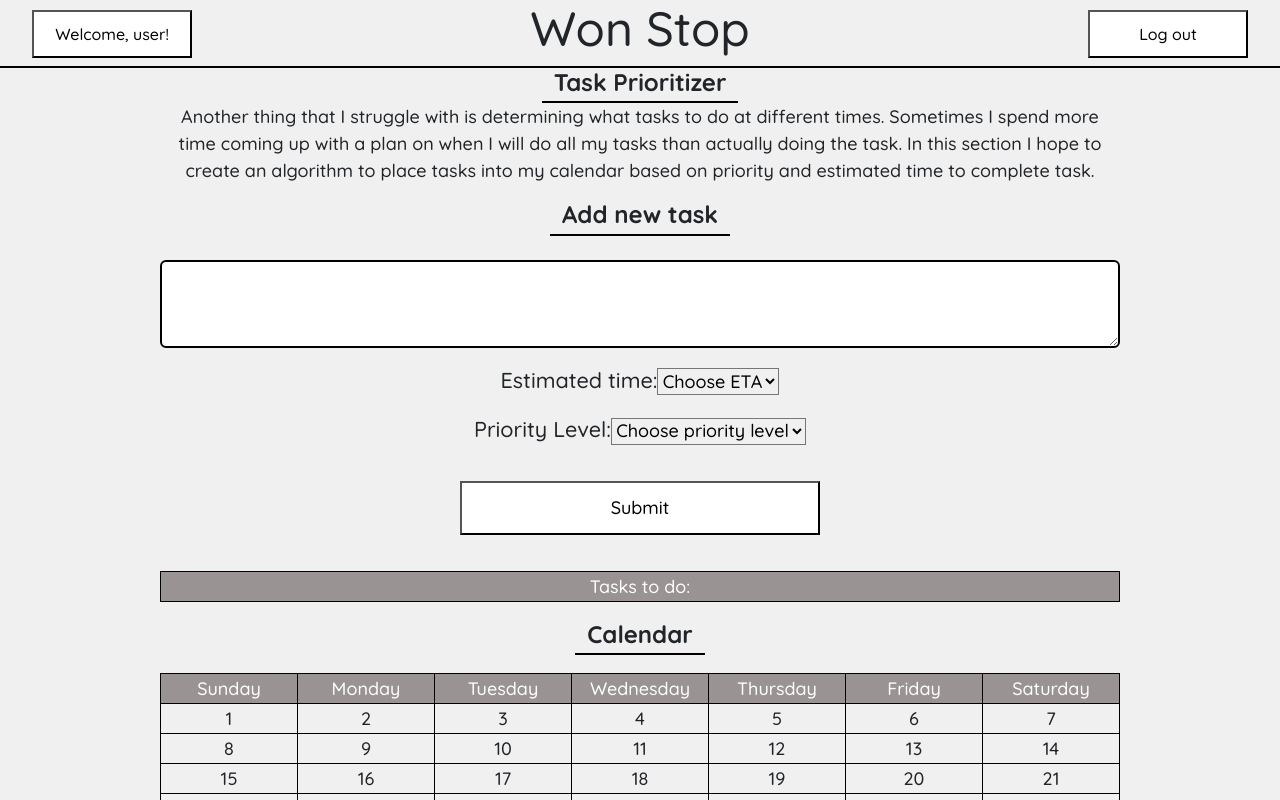
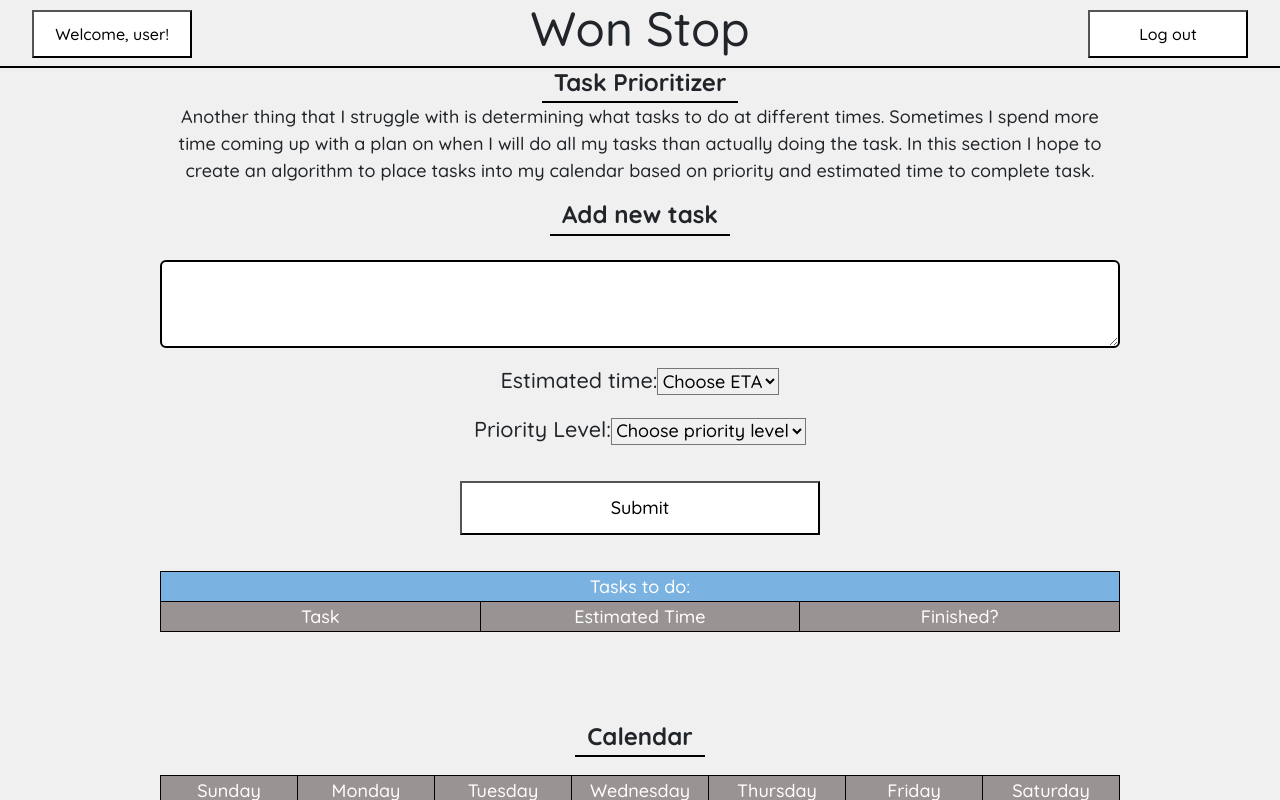
Before and after one commit to jhiatt19/startup, a React (Vite) app: page /ProductivityCalendar in a window 1280 px wide. Shown: the top 800 px of the page. Built offline with nearby package versions, Linux system fonts and the light colour scheme.

Commit message:
Set up for Productivity calendar. Getting an error

```diff
--- a/src/ProductivityCalendar/ProductivityCalendar.jsx
+++ b/src/ProductivityCalendar/ProductivityCalendar.jsx
@@ -1,8 +1,46 @@
-import React from 'react';
+import React, {useState, useRef, useEffect} from 'react';
 import './productivity.css';
 import 'bootstrap/dist/css/bootstrap.min.css';
 
 export function ProductivityCalendar() {
+    const [task,setTask] = useState('');
+    const [time, setTime] = useState('');
+    const [priority, setPriority] = useState('');
+    const timeRef = useRef(null);
+    const priorityRef = useRef(null);
+    const [taskData,setTaskData] = useState(() => {
+        const storedTable = localStorage.getItem("taskData");
+        return storedTable ? JSON.parse(storedTable) : [];
+    });
+    const [id,setId] = useState(taskData.length+1);
+
+    const handlePriority = () => {
+        if (priorityRef.current){
+            setPriority(priorityRef.current.value);
+        };
+    };
+
+    const handleTime = () => {
+        if (timeRef.current){
+            setTime(timeRef.current.value);
+        };
+    };
+
+    const handleTask = (e) => {
+        setTask(e.target.value);
+    };
+
+    const handleSubmit = () => {
+        e.preventDefault();
+        setTaskData([...taskData,[{task:task, time:time, priority:priority,id:id}]]);
+        setTask('');
+        setId(taskData.length+1);
+    };
+
+    useEffect(() => {
+        localStorage.setItem("taskData",JSON.stringify(taskData));
+    },[taskData]);
+
   return (
     <main>
         <section>
@@ -12,42 +50,61 @@ export function ProductivityCalendar() {
         <section>
             <h3 id="newtask">Add new task</h3>
             <form id="newTask" action="/ProductivityCalendar">
-                <textarea className="form-control" id="task" rows="3"></textarea>
-                <label htmlFor="time">Estimated time:</label>
-                <select id="times" name="time">
-                    <option value="choose">Choose ETA</option>
-                    <option value="5min">5 minutes</option>
-                    <option value="15min">15 minutes</option>
-                    <option value="30min">30 minutes</option>
-                    <option value="45min">45 minutes</option>
-                    <option value="1hr"> 1 hour</option>
-                    <option value="1.5hr"> 1.5 hours</option>
-                    <option value="2hr"> 2 hours</option>
-                    <option value="2.5hr"> 2.5 hous</option>
-                    <option value="3hr"> 3 hours</option>
-                    <option value="4hr"> 4 hours</option>
-                    <option value="5hr"> 5 hours</option>
-                    <option value="6hr"> 6 hours</option>
-                    <option value="7hr"> 7 hours</option>
-                    <option value="8hr"> 8 hours</option>
-                    <option value="Allday"> All day</option>
+                <textarea className="form-control" id="task" rows="3" onChange={handleTask}></textarea>
+                <label htmlFor="time" ref={timeRef} onChange={handleTime}>Estimated time:</label>
+                <select id="times" name="time" value={time}>
+                    <option>Choose ETA</option>
+                    <option>5 minutes</option>
+                    <option>15 minutes</option>
+                    <option>30 minutes</option>
+                    <option>45 minutes</option>
+                    <option> 1 hour</option>
+                    <option> 1.5 hours</option>
+                    <option> 2 hours</option>
+                    <option> 2.5 hous</option>
+                    <option> 3 hours</option>
+                    <option> 4 hours</option>
+                    <option> 5 hours</option>
+                    <option> 6 hours</option>
+                    <option> 7 hours</option>
+                    <option> 8 hours</option>
+                    <option> All day</option>
                 </select><br/>
-                <label htmlFor="priority">Priority Level:</label>
-                <select id="lvlpriority" name="priority">
-                    <option value="choose">Choose priority level</option>
-                    <option value="low">Low</option>
-                    <option value="Medium">Medium</option>
-                    <option value="High">High</option>
-                    <option value="Extreme">Extreme</option>
+                <label htmlFor="priority" ref={priorityRef} onChange={handlePriority}>Priority Level:</label>
+                <select id="lvlpriority" name="priority" value={priority}>
+                    <option>Choose priority level</option>
+                    <option>Low</option>
+                    <option>Medium</option>
+                    <option>High</option>
+                    <option>Extreme</option>
                 </select><br/> {/*Any new tasks that are created will send an alert letting people know that another user has added tasks to there calendar.*/}
-                <button id="buttonButton" type="submit">Submit</button>
+                <button id="buttonButton" type="submit" onClick={handleSubmit}>Submit</button>
             </form>
         </section>
         <section>
-            <table>
+            <table id="productivityTable">
                 <thead>
-                    <th>Tasks to do:</th>
+                    <tr>
+                        <th id="topRow" colSpan="3">Tasks to do:</th>
+                    </tr>
+                    <tr>
+                        <th class="col1">Task</th>
+                        <th class="col2">Estimated Time</th>
+                        <th class="col3">Finished?</th>
+                    </tr>
+                    <tbody>
+                    {taskData.map((data,id) =>
+                        <tr key={id}>
+                            <td><a href={data.task}>{data.task}</a></td>
+                            <td>{data.time}</td>
+                            <td><input className='checkBox' type="checkbox"/></td>
+                        </tr>
+                    )}
+                    </tbody>
+
                 </thead>
+
+
             </table>
         </section>
         <section>
--- a/src/ProductivityCalendar/productivity.css
+++ b/src/ProductivityCalendar/productivity.css
@@ -36,3 +36,26 @@ section {
 #newtask {
     margin-bottom: 1em;
 }
+
+#productivityTable{
+    table-layout:fixed;
+}
+
+.col1{
+    width:75%;
+}
+.col2{
+    width:15%;
+}
+.col3{
+    width:10%
+}
+
+th {
+    background-color: rgb(153, 147, 147);
+    color:white;
+}
+
+#topRow {
+    background-color: rgba(122,179,225,255);
+}
--- a/src/URLholder/URLholder.jsx
+++ b/src/URLholder/URLholder.jsx
@@ -38,7 +38,7 @@ export function URLholder() {
 
     const handleSubmit = (e) => {
         e.preventDefault();
-        setTableData([...tableData,{id:uniqueID, url:url,description:description,}]);
+        setTableData([...tableData,{id:uniqueID, url:url, description:description,}]);
         setUrl("https://");
         setDescription('');
 
```
